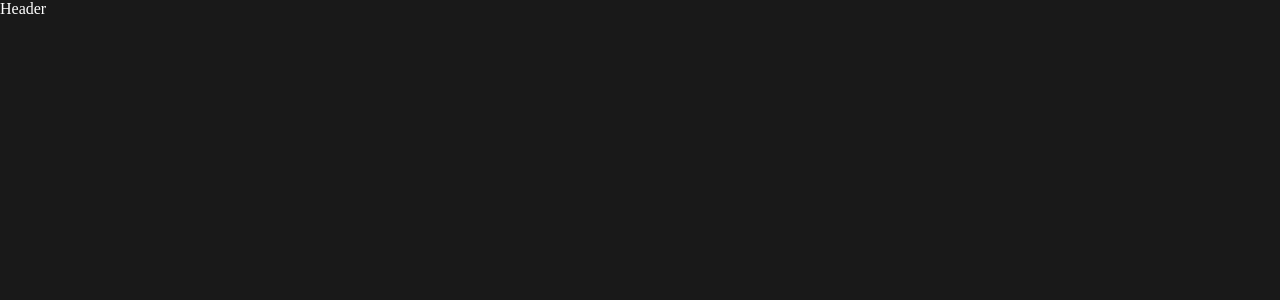
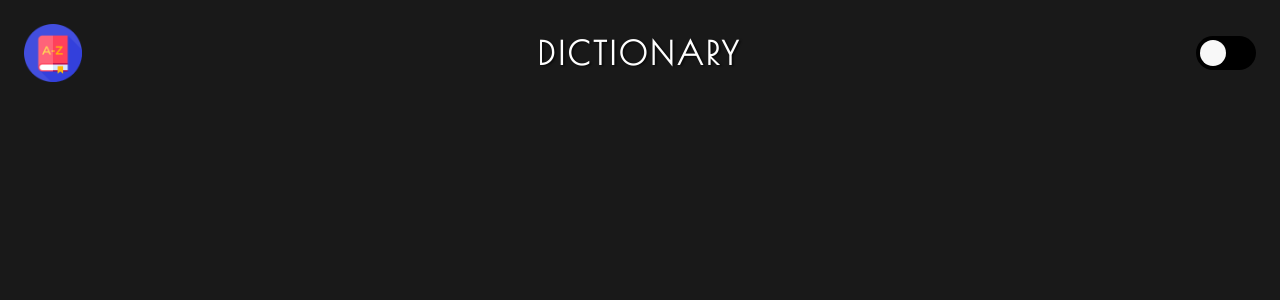
Before and after one commit to DennisByberg/dictionary, a React (Vite) app: page / in a window 1280 px wide. Shown: the top 300 px of the page. Built offline with nearby package versions, Linux system fonts and the light colour scheme.

Commit message:
Created header component

```diff
--- a/src/components/Header/Header.scss
+++ b/src/components/Header/Header.scss
@@ -0,0 +1,20 @@
+@import "../../sass/colors";
+@import "../../sass/fonts";
+
+.header {
+  display: flex;
+  justify-content: space-between;
+  align-items: center;
+  padding: 1.5rem;
+
+  &__dictionary-png {
+    width: 58px;
+  }
+
+  &__dictionary-name {
+    @include fontFamilyPoiretOne;
+    letter-spacing: 3px;
+    text-transform: UPPERCASE;
+    text-shadow: 2px 1px 2px rgba(0, 0, 0, 0.6);
+  }
+}
--- a/src/components/Header/Header.tsx
+++ b/src/components/Header/Header.tsx
@@ -1,6 +1,21 @@
 import "./Header.scss";
+import dictionaryPNG from "../../assets/images/dictionary.png";
+import DarkModeToggle from "../DarkModeToggle/DarkModeToggle";
 
 function Header() {
-  return <header>Header</header>;
+  const dictionaryALT = "A purple logo of the site dictionary";
+  const dictionaryName = "Dictionary";
+
+  return (
+    <header className="header">
+      <img
+        className="header__dictionary-png"
+        src={dictionaryPNG}
+        alt={dictionaryALT}
+      />
+      <h1 className="header__dictionary-name">{dictionaryName}</h1>
+      <DarkModeToggle />
+    </header>
+  );
 }
 export default Header;
```
